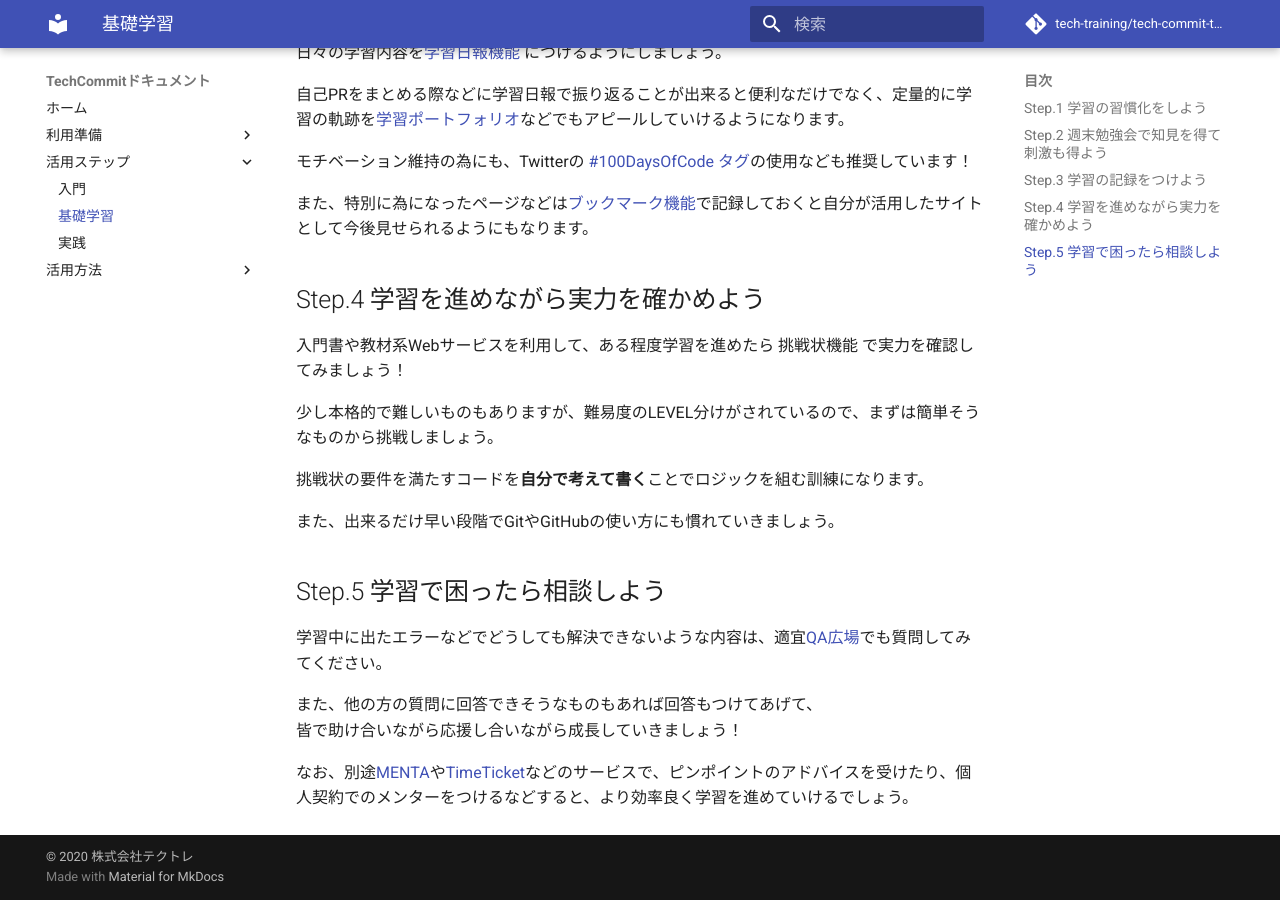
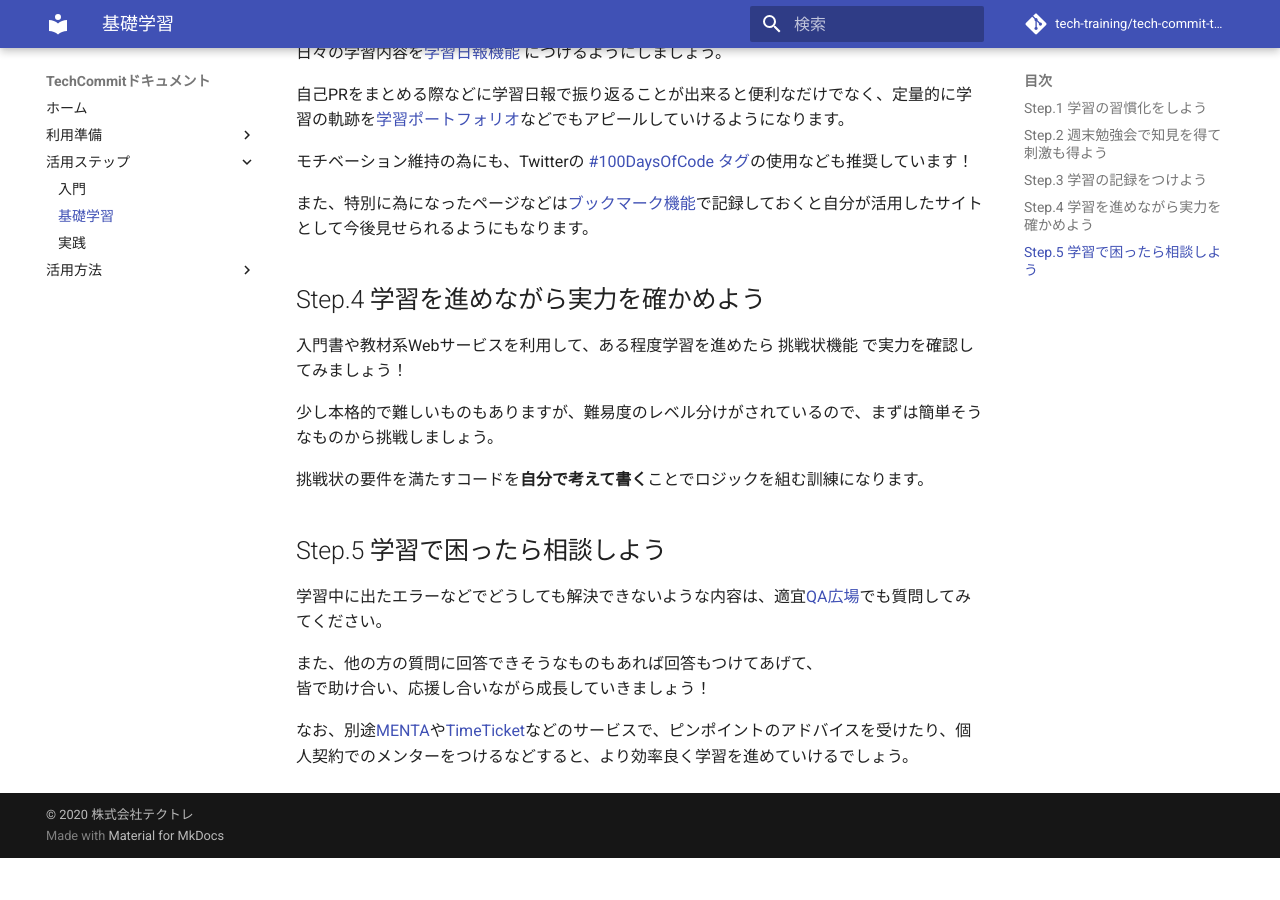
Before and after one commit to tech-training/tech-commit-doc, an MkDocs documentation site: the page built from docs/learn-base.md, in a window 1280 px wide and 900 px high, scrolled down 734 px. Built offline with MkDocs 1.6.1 and Material for MkDocs 9.7.7, drawn with Linux system fonts in a browser that asks for light colours; comment, search, counter and statistics services are not loaded; after the commit the page ends 1592 px from its top, so only the background shows below that.

Commit message:
文章を微修正

```diff
--- a/docs/learn-base.md
+++ b/docs/learn-base.md
@@ -26,16 +26,14 @@
 ## Step.4 学習を進めながら実力を確かめよう
 入門書や教材系Webサービスを利用して、ある程度学習を進めたら 挑戦状機能 で実力を確認してみましょう！
 
-少し本格的で難しいものもありますが、難易度のLEVEL分けがされているので、まずは簡単そうなものから挑戦しましょう。
+少し本格的で難しいものもありますが、難易度のレベル分けがされているので、まずは簡単そうなものから挑戦しましょう。
 
 挑戦状の要件を満たすコードを**自分で考えて書く**ことでロジックを組む訓練になります。
-
-また、出来るだけ早い段階でGitやGitHubの使い方にも慣れていきましょう。
 
 ## Step.5 学習で困ったら相談しよう
 学習中に出たエラーなどでどうしても解決できないような内容は、適宜[QA広場](https://www.tech-commit.jp/main/questions)でも質問してみてください。
 
 また、他の方の質問に回答できそうなものもあれば回答もつけてあげて、
-皆で助け合いながら応援し合いながら成長していきましょう！
+皆で助け合い、応援し合いながら成長していきましょう！
 
 なお、別途[MENTA](https://menta.work/)や[TimeTicket](https://www.timeticket.jp/)などのサービスで、ピンポイントのアドバイスを受けたり、個人契約でのメンターをつけるなどすると、より効率良く学習を進めていけるでしょう。
```
Also changed, not shown: docs/practice.md (+2 -2 lines).
